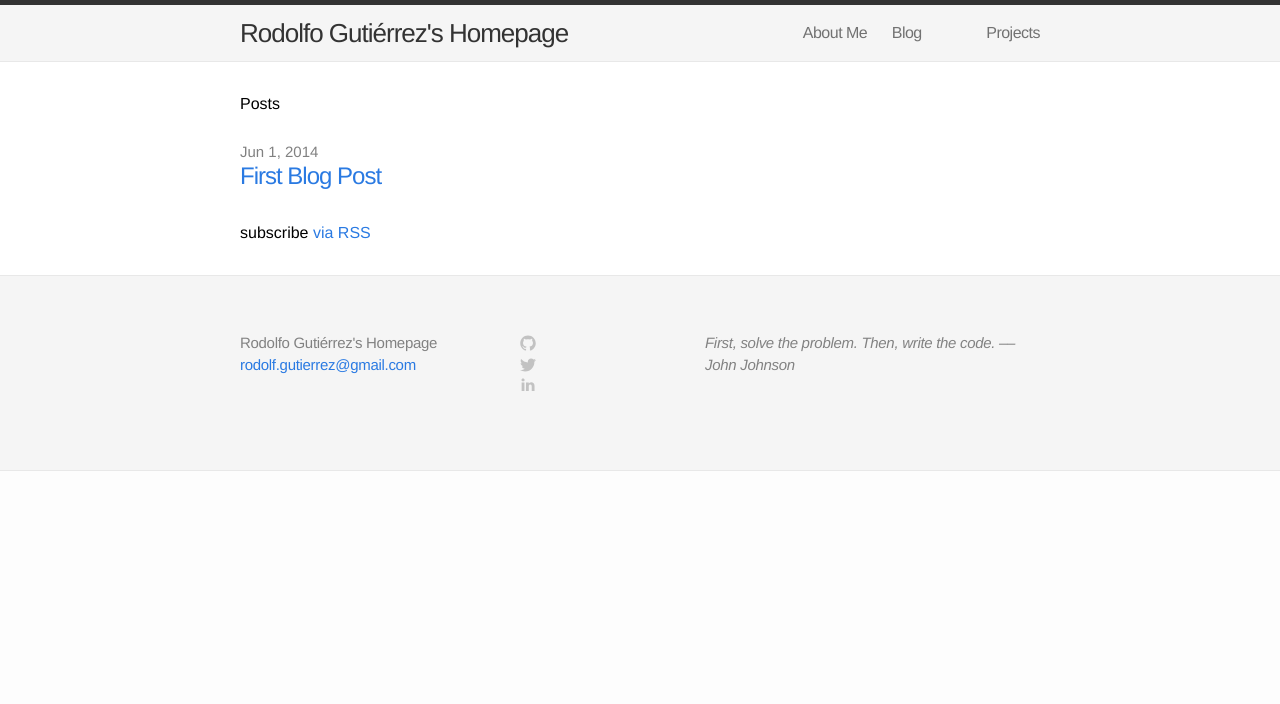
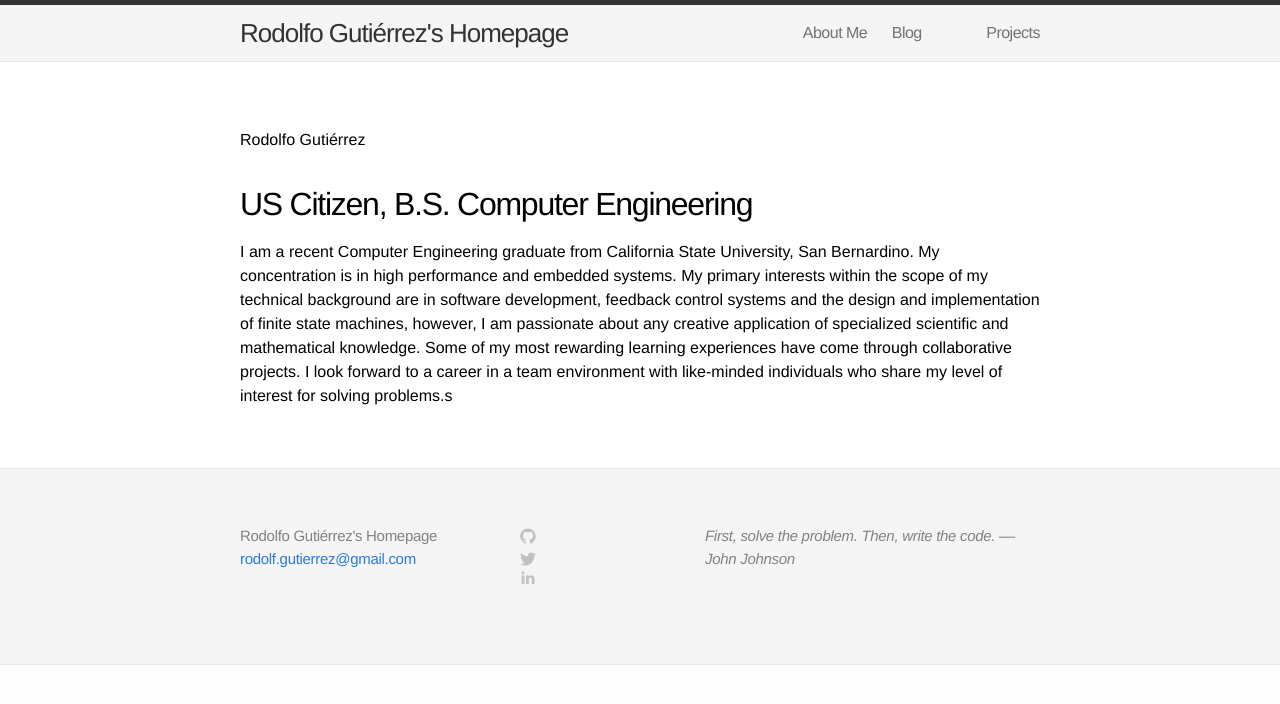
Before and after one commit to gutzrodolfo/arwedding.love, a Jekyll site: the page built from index.html, in a window 1280 px wide. Shown: the top 704 px of the page. Built offline with Jekyll 4.4.1, drawn with Linux system fonts in a browser that asks for light colours.

Commit message:
Changes to blog and main page

```diff
--- a/index.html
+++ b/index.html
@@ -1,20 +1,13 @@
 ---
-layout: default
+layout: page
 ---
 
-<div class="home">
+<h1> Rodolfo Gutiérrez </h1>
 
-  <h1>Posts</h1>
+<h2> US Citizen, B.S. Computer Engineering </h2>
 
-  <ul class="posts">
-    {% for post in site.posts %}
-      <li>
-        <span class="post-date">{{ post.date | date: "%b %-d, %Y" }}</span>
-        <a class="post-link" href="{{ post.url | prepend: site.baseurl }}">{{ post.title }}</a>
-      </li>
-    {% endfor %}
-  </ul>
+I am a recent Computer Engineering graduate from California State University, San Bernardino. My concentration is in high performance and embedded systems.
 
-  <p class="rss-subscribe">subscribe <a href="{{ "/feed.xml" | prepend: site.baseurl }}">via RSS</a></p>
+My primary interests within the scope of my technical background are in software development, feedback control systems and the design and implementation of finite state machines, however, I am passionate about any creative application of specialized scientific and mathematical knowledge.
 
-</div>
+Some of my most rewarding learning experiences have come through collaborative projects. I look forward to a career in a team environment with like-minded individuals who share my level of interest for solving problems.s
```
